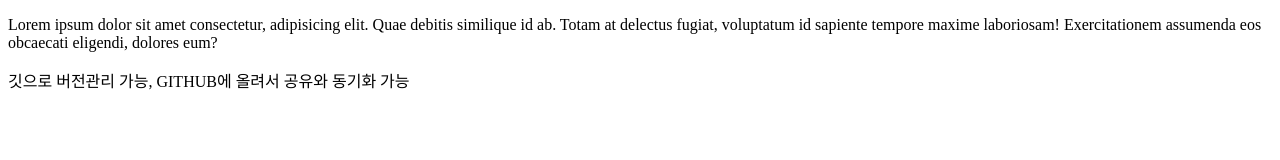
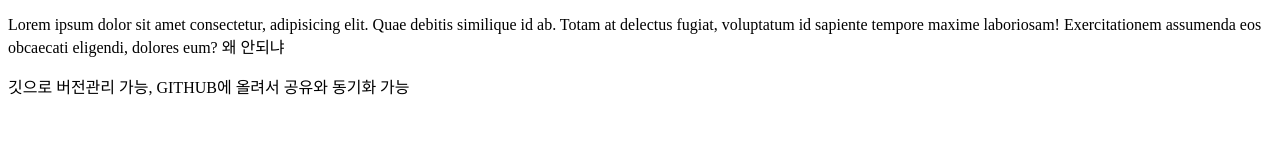
Before and after one commit to qaa0708/DC_W3, a plain HTML site: page index.html in a window 1280 px wide. Drawn offline with Linux system fonts and the light colour scheme.

Commit message:
테스트 2번째

```diff
--- a/index.html
+++ b/index.html
@@ -11,7 +11,7 @@
       Lorem ipsum dolor sit amet consectetur, adipisicing elit. Quae debitis
       similique id ab. Totam at delectus fugiat, voluptatum id sapiente tempore
       maxime laboriosam! Exercitationem assumenda eos obcaecati eligendi,
-      dolores eum?
+      dolores eum? 왜 안되냐
     </p>
     <p>깃으로 버전관리 가능, GITHUB에 올려서 공유와 동기화 가능</p>
   </body>
```
